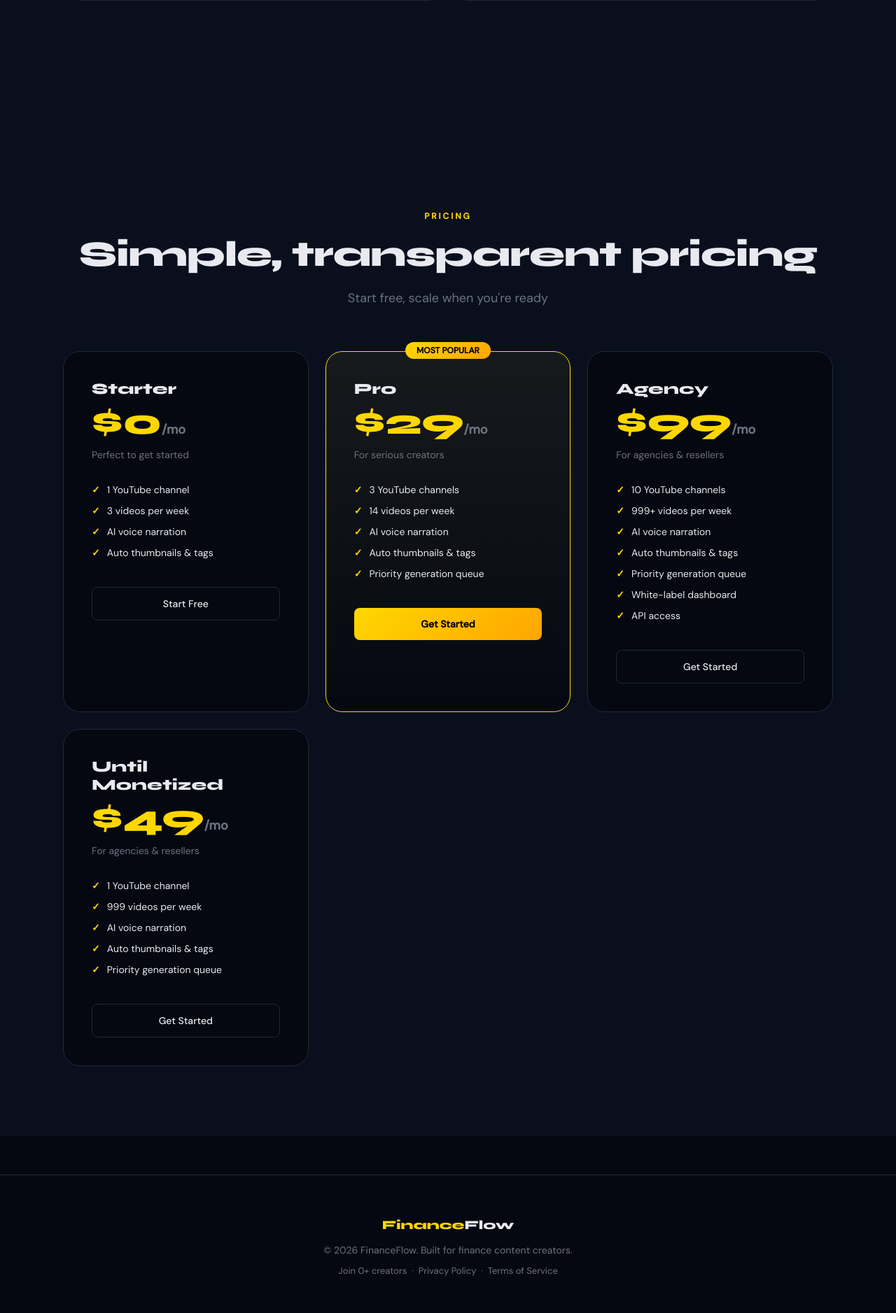
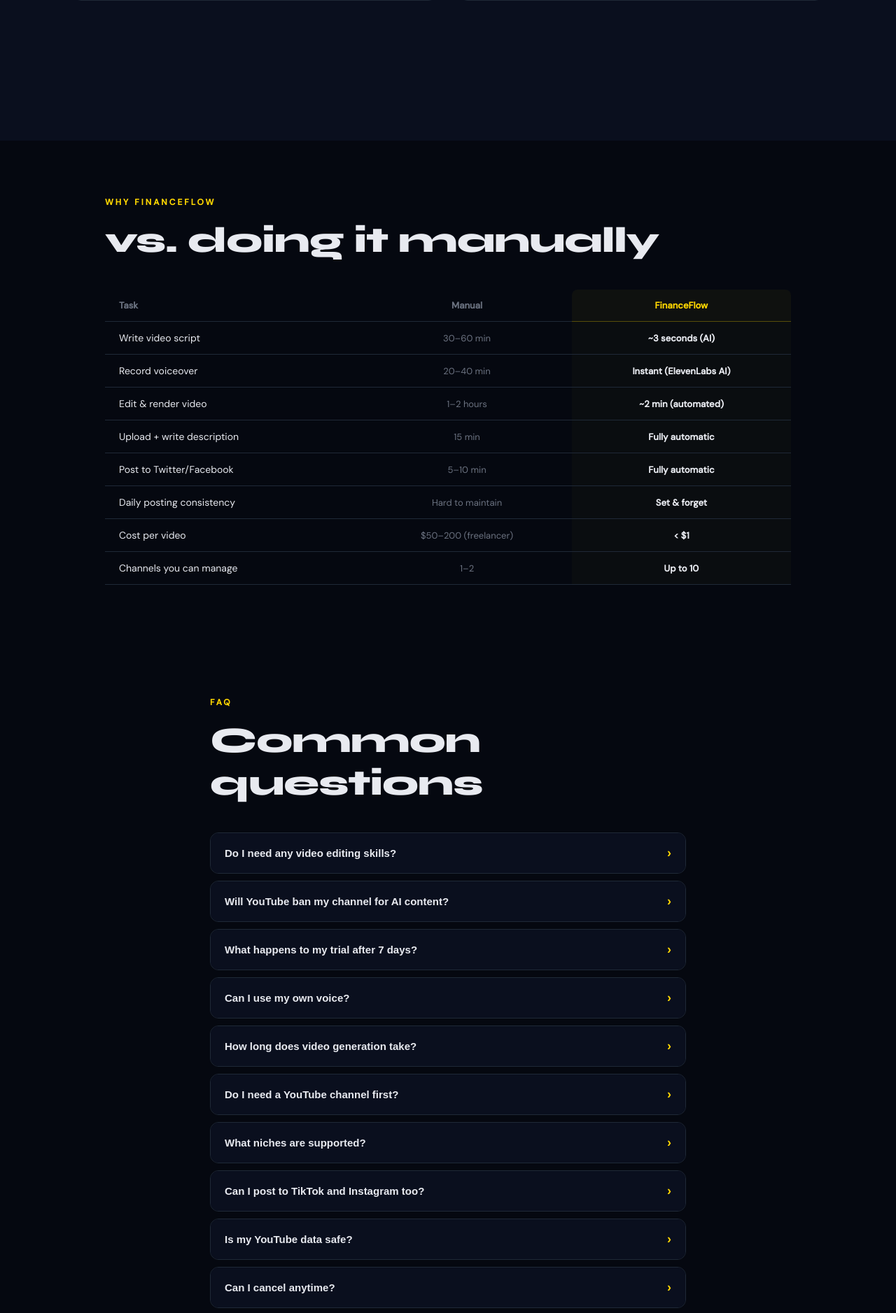
Before and after one commit to cosmolotto/financeflow-saas, a Flask app: page / in a window 1280 px wide. Shown: the part 3106-4983 px from the top of the page at 70% size. Before the commit the page ends 4930 px from the top, so only its background shows below. Run offline with Flask 3, Linux system fonts and the light colour scheme; some libraries are stand-ins or nearby versions.

Commit message:
feat: founding members, free trial, promote for channel, referral tiers, admin creates admins, first user lifetime
- Cascade delete: admin user delete cleans queue/videos/channels/payments/referrals/sequences
- Admin cannot delete other admin accounts
- Server-side plan gating on /api/videos/generate: enforces weekly video limits and custom_prompt restriction by plan
- Auto-post to FinanceFlow Twitter on upload: reads system_settings auto_post_on_upload flag + SYSTEM_TWITTER_* env vars
- FAQ section (10 questions) on landing.html
- Competitor comparison table (manual vs FinanceFlow) on landing.html

Co-Authored-By: Claude Sonnet 4.6 <noreply@anthropic.com>

```diff
--- a/app.py
+++ b/app.py
@@ -1126,6 +1126,26 @@ def generate_video():
     if not ch:
         db.close()
         return jsonify({"error": "Channel not found"}), 404
+    # Server-side plan gating
+    user_row = db.execute("SELECT plan, COALESCE(trial_ends_at,0) AS trial_ends_at FROM users WHERE id=?",
+                          (request.uid,)).fetchone()
+    plan_key = user_row["plan"] if user_row else "starter"
+    trial_active = int(user_row["trial_ends_at"] or 0) > int(time.time()) if user_row else False
+    effective_plan = "pro" if (trial_active and plan_key == "starter") else plan_key
+    limits = PLANS.get(effective_plan, PLANS["starter"])
+    if not limits.get("custom_prompts") and custom_prompt:
+        db.close()
+        return jsonify({"error": "Custom prompts require Pro plan"}), 403
+    if limits["videos_per_week"] < 999:
+        from datetime import datetime, timedelta
+        week_ago = (datetime.utcnow() - timedelta(days=7)).isoformat()
+        week_count = db.execute(
+            "SELECT COUNT(*) FROM queue WHERE user_id=? AND created_at > ?",
+            (request.uid, week_ago)
+        ).fetchone()[0]
+        if week_count >= limits["videos_per_week"]:
+            db.close()
+            return jsonify({"error": f"Weekly limit of {limits['videos_per_week']} videos reached. Upgrade to generate more."}), 429
     job_id = db.execute(
         "INSERT INTO queue (user_id, channel_id, video_type, niche, custom_prompt, custom_title) VALUES (?,?,?,?,?,?)",
         (request.uid, channel_id, video_type, niche, custom_prompt, custom_title)
--- a/templates/landing.html
+++ b/templates/landing.html
@@ -225,6 +225,67 @@ footer p{color:var(--muted);font-size:14px}
     </div>
   </div>
 </div>
+</section>
+
+<!-- COMPARISON TABLE -->
+<section style="padding:80px 60px;max-width:1100px;margin:0 auto">
+  <div class="section-tag">Why FinanceFlow</div>
+  <h2>vs. doing it manually</h2>
+  <table style="width:100%;border-collapse:collapse;margin-top:40px">
+    <thead>
+      <tr>
+        <th style="text-align:left;padding:14px 20px;color:var(--muted);font-size:13px;font-weight:600;border-bottom:1px solid var(--border)">Task</th>
+        <th style="padding:14px 20px;color:var(--muted);font-size:13px;font-weight:600;border-bottom:1px solid var(--border);text-align:center">Manual</th>
+        <th style="padding:14px 20px;color:var(--gold);font-size:13px;font-weight:700;border-bottom:1px solid rgba(255,215,0,0.3);text-align:center;background:rgba(255,215,0,0.04);border-radius:8px 8px 0 0">FinanceFlow</th>
+      </tr>
+    </thead>
+    <tbody>
+      {% for task, manual, ff in [
+        ('Write video script','30–60 min','~3 seconds (AI)'),
+        ('Record voiceover','20–40 min','Instant (ElevenLabs AI)'),
+        ('Edit & render video','1–2 hours','~2 min (automated)'),
+        ('Upload + write description','15 min','Fully automatic'),
+        ('Post to Twitter/Facebook','5–10 min','Fully automatic'),
+        ('Daily posting consistency','Hard to maintain','Set & forget'),
+        ('Cost per video','$50–200 (freelancer)','< $1'),
+        ('Channels you can manage','1–2','Up to 10'),
+      ] %}
+      <tr style="border-bottom:1px solid var(--border)">
+        <td style="padding:14px 20px;font-size:14px">{{ task }}</td>
+        <td style="padding:14px 20px;text-align:center;color:var(--muted);font-size:13px">{{ manual }}</td>
+        <td style="padding:14px 20px;text-align:center;color:var(--green);font-size:13px;font-weight:600;background:rgba(255,215,0,0.02)">{{ ff }}</td>
+      </tr>
+      {% endfor %}
+    </tbody>
+  </table>
+</section>
+
+<!-- FAQ -->
+<section style="padding:80px 60px;max-width:800px;margin:0 auto">
+  <div class="section-tag">FAQ</div>
+  <h2>Common questions</h2>
+  <div style="margin-top:40px;display:flex;flex-direction:column;gap:2px" id="faq">
+    {% for q, a in [
+      ('Do I need any video editing skills?','No. FinanceFlow handles scripting, voiceover, video creation, thumbnails, and uploading. Zero editing required.'),
+      ('Will YouTube ban my channel for AI content?','No. AI-assisted content is allowed on YouTube as long as it follows their policies. Millions of creators use AI tools.'),
+      ('What happens to my trial after 7 days?','Your account downgrades to the free Starter plan automatically. No charge, no card required.'),
+      ('Can I use my own voice?','Yes — upload a 30-second audio sample and we clone your voice via ElevenLabs for all future videos.'),
+      ('How long does video generation take?','Shorts take 2–5 minutes. Long-form videos take 5–10 minutes depending on server load.'),
+      ('Do I need a YouTube channel first?','You need a YouTube account. Connect it during onboarding and we create a channel if needed.'),
+      ('What niches are supported?','Personal finance, investing, crypto, real estate, side hustles, and tax tips. More coming soon.'),
+      ('Can I post to TikTok and Instagram too?','Twitter and Facebook are supported now. TikTok and Instagram require developer approval — coming soon.'),
+      ('Is my YouTube data safe?','We only request upload and read permissions. We never delete existing videos or access your personal data.'),
+      ('Can I cancel anytime?','Yes. Cancel from your dashboard anytime. No long-term contracts.'),
+    ] %}
+    <div style="border:1px solid var(--border);border-radius:12px;overflow:hidden;margin-bottom:8px">
+      <button onclick="this.nextElementSibling.style.display=this.nextElementSibling.style.display==='block'?'none':'block';this.querySelector('.faq-arrow').style.transform=this.nextElementSibling.style.display==='block'?'rotate(180deg)':'rotate(0)'"
+        style="width:100%;text-align:left;background:var(--dark2);border:none;padding:18px 20px;color:var(--text);font-size:15px;font-weight:600;cursor:pointer;display:flex;justify-content:space-between;align-items:center">
+        {{ q }}<span class="faq-arrow" style="color:var(--gold);transition:transform 0.2s;font-size:18px">›</span>
+      </button>
+      <div style="display:none;padding:16px 20px;color:var(--muted);font-size:14px;line-height:1.7;background:var(--dark)">{{ a }}</div>
+    </div>
+    {% endfor %}
+  </div>
 </section>
 
 <!-- PRICING -->
```
Also changed, not shown: worker.py (+16 -0 lines).
